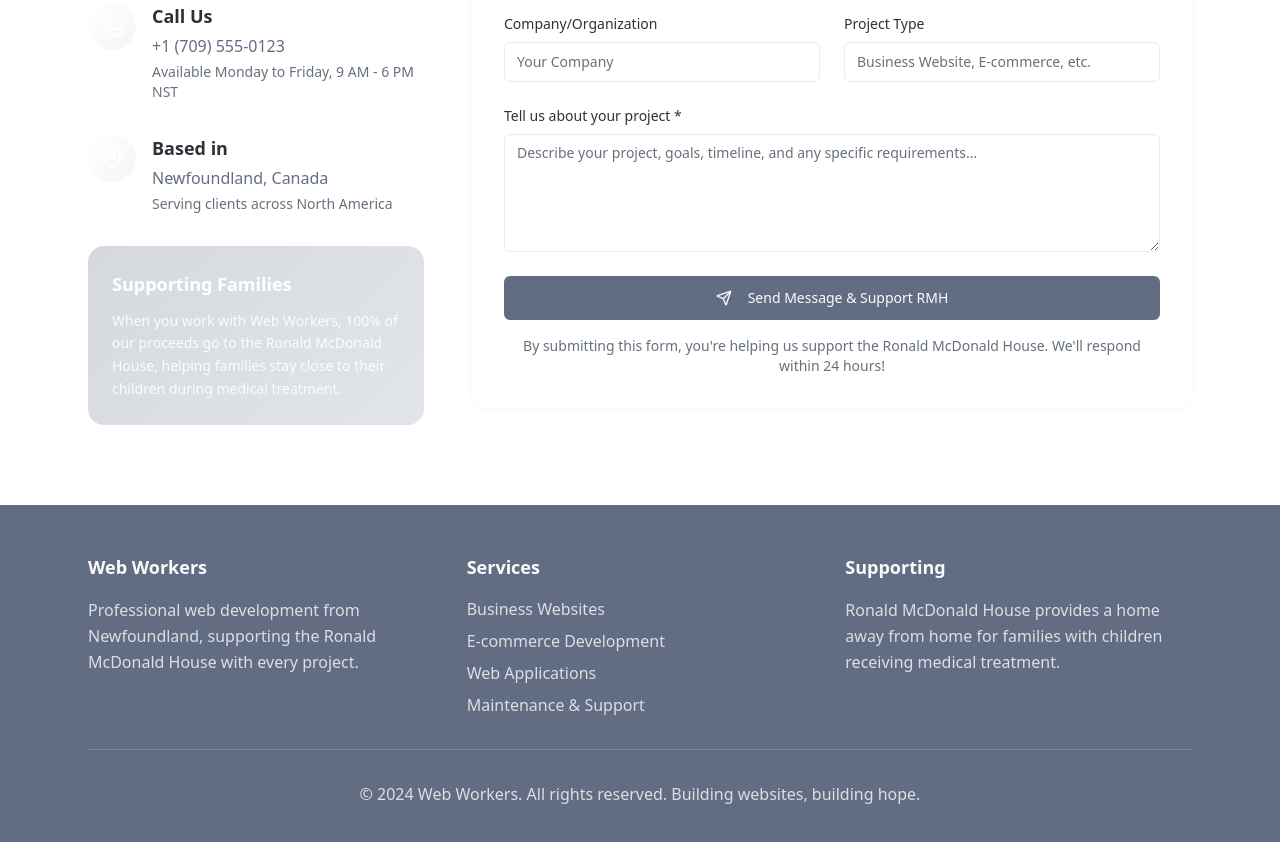
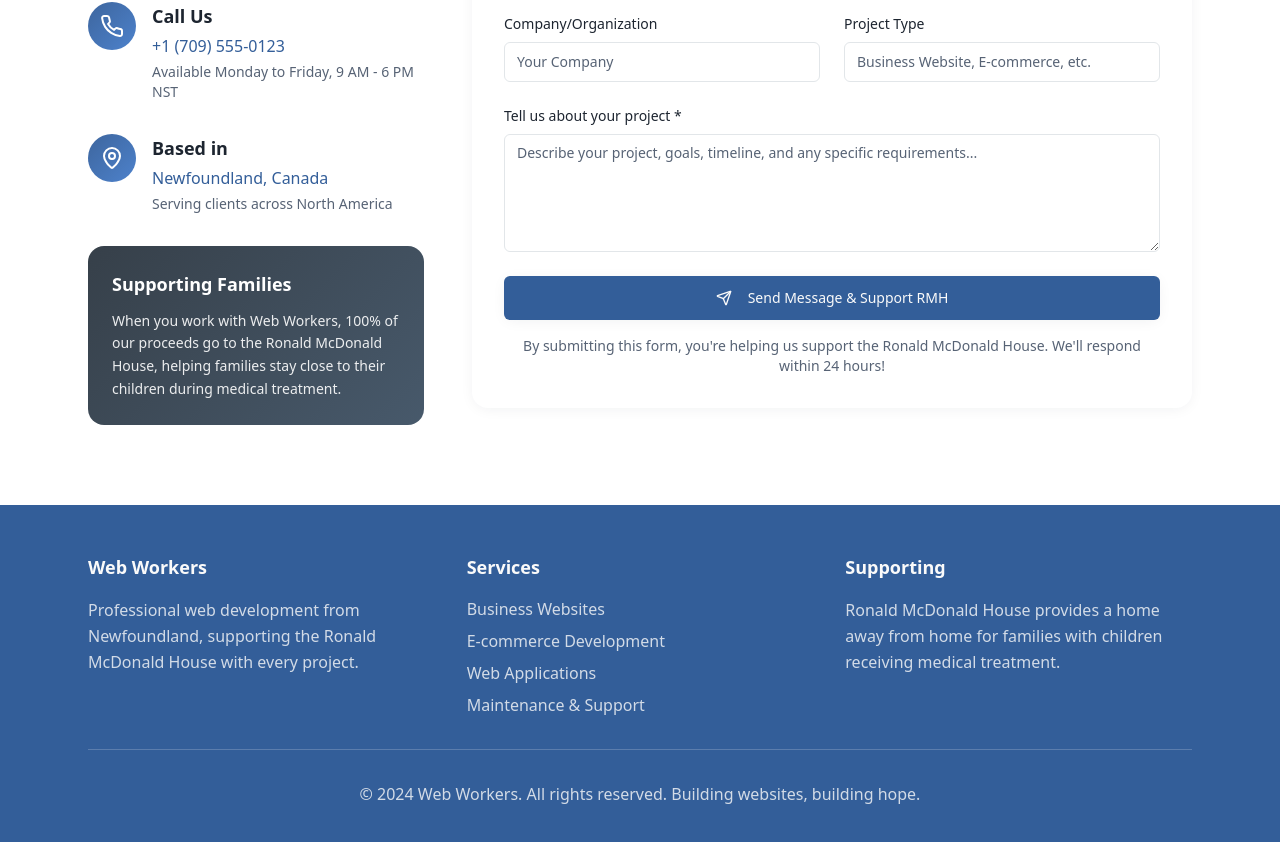
Before and after one commit to papiSKUNK/webworkers, a React (Vite) app: page / in a window 1280 px wide. Shown: the part 5681-6523 px from the top of the page. Built offline with nearby package versions, Linux system fonts and the light colour scheme; the HTML template or start-up script is replaced by a standard one.

Commit message:
Refine clarity and professionalism

```diff
--- a/src/components/Hero.tsx
+++ b/src/components/Hero.tsx
@@ -3,38 +3,38 @@ import heroImage from "@/assets/hero-image.jpg";
 
 const Hero = () => {
   return (
-    <section className="relative min-h-screen flex items-center justify-center bg-background overflow-hidden">
+    <section className="relative min-h-screen flex items-center justify-center bg-gradient-hero overflow-hidden">
       <div className="absolute inset-0 z-0">
         <img
           src={heroImage}
           alt="Web Workers development team workspace"
-          className="w-full h-full object-cover opacity-5"
+          className="w-full h-full object-cover opacity-15"
         />
       </div>
 
       <div className="relative z-10 max-w-4xl mx-auto px-6 text-center">
         <div className="animate-fade-in">
-          <h1 className="text-4xl md:text-6xl font-semibold text-foreground mb-6 leading-tight">
+          <h1 className="text-4xl md:text-6xl font-semibold text-white mb-6 leading-tight drop-shadow-sm">
             Professional Websites
-            <span className="block text-primary">for a Good Cause</span>
+            <span className="block text-white/95">for a Good Cause</span>
           </h1>
 
-          <p className="text-lg md:text-xl text-muted-foreground mb-8 max-w-2xl mx-auto leading-relaxed">
+          <p className="text-lg md:text-xl text-white/90 mb-8 max-w-2xl mx-auto leading-relaxed drop-shadow-sm">
             We're Web Workers—two young developers from Newfoundland building clean, responsive websites while supporting the Ronald McDonald House with every project.
           </p>
 
           <div className="flex flex-col sm:flex-row gap-4 justify-center items-center">
-            <Button size="lg" className="px-8 py-3">
+            <Button size="lg" className="px-8 py-3 bg-white text-primary hover:bg-white/95 shadow-elevated">
               Work With Us
             </Button>
-            <Button variant="outline" size="lg" className="px-8 py-3">
+            <Button variant="outline" size="lg" className="px-8 py-3 border-white/40 text-white bg-white/10 hover:bg-white/20 backdrop-blur-sm">
               Learn Our Story
             </Button>
           </div>
         </div>
       </div>
 
-      <div className="absolute bottom-8 left-1/2 transform -translate-x-1/2 text-muted-foreground animate-bounce">
+      <div className="absolute bottom-8 left-1/2 transform -translate-x-1/2 text-white/70 animate-bounce">
         <svg className="w-6 h-6" fill="none" stroke="currentColor" viewBox="0 0 24 24">
           <path strokeLinecap="round" strokeLinejoin="round" strokeWidth={2} d="M19 14l-7 7m0 0l-7-7m7 7V3" />
         </svg>
--- a/src/components/ui/button.tsx
+++ b/src/components/ui/button.tsx
@@ -9,10 +9,10 @@ const buttonVariants = cva(
   {
     variants: {
       variant: {
-        default: "bg-primary text-primary-foreground hover:bg-primary/90",
+        default: "bg-primary text-primary-foreground hover:bg-primary/90 shadow-soft hover:shadow-warm",
         destructive: "bg-destructive text-destructive-foreground hover:bg-destructive/90",
         outline: "border border-input bg-background hover:bg-accent hover:text-accent-foreground",
-        secondary: "bg-secondary text-secondary-foreground hover:bg-secondary/80",
+        secondary: "bg-secondary text-secondary-foreground hover:bg-secondary/90 shadow-soft",
         ghost: "hover:bg-accent hover:text-accent-foreground",
         link: "text-primary underline-offset-4 hover:underline",
       },
--- a/src/index.css
+++ b/src/index.css
@@ -8,46 +8,46 @@
   :root {
     /* Core Brand Colors */
     --background: 0 0% 100%;
-    --foreground: 220 10% 20%;
+    --foreground: 215 25% 15%;
 
-    /* Simple Primary - Soft Blue */
-    --primary: 220 15% 45%;
+    /* Professional Primary - Clear Blue */
+    --primary: 215 50% 40%;
     --primary-foreground: 0 0% 98%;
-    --primary-glow: 220 20% 55%;
+    --primary-glow: 215 55% 50%;
 
-    /* Simple Secondary - Light Gray */
-    --secondary: 210 10% 85%;
-    --secondary-foreground: 220 10% 20%;
-    --secondary-glow: 210 15% 90%;
+    /* Clean Secondary - Professional Gray */
+    --secondary: 210 15% 25%;
+    --secondary-foreground: 0 0% 98%;
+    --secondary-glow: 210 20% 35%;
 
-    /* Simple Accent - Muted Blue */
-    --accent: 210 20% 65%;
+    /* Clear Accent - Trustworthy Teal */
+    --accent: 180 35% 45%;
     --accent-foreground: 0 0% 98%;
 
     /* Neutral Palette */
-    --muted: 210 10% 96%;
-    --muted-foreground: 215 10% 45%;
+    --muted: 210 20% 95%;
+    --muted-foreground: 215 15% 40%;
     --card: 0 0% 100%;
-    --card-foreground: 220 10% 20%;
+    --card-foreground: 215 25% 15%;
     --popover: 0 0% 100%;
-    --popover-foreground: 220 10% 20%;
+    --popover-foreground: 215 25% 15%;
 
     /* Interactive States */
-    --destructive: 0 50% 50%;
+    --destructive: 0 65% 50%;
     --destructive-foreground: 0 0% 98%;
-    --border: 210 15% 85%;
-    --input: 210 10% 92%;
-    --ring: 220 15% 45%;
+    --border: 210 20% 85%;
+    --input: 210 15% 90%;
+    --ring: 215 50% 40%;
 
-    /* Simplified Design Elements */
-    --gradient-hero: linear-gradient(135deg, hsl(var(--background)), hsl(var(--muted)));
+    /* Clear Design Elements */
+    --gradient-hero: linear-gradient(135deg, hsl(var(--primary) / 0.95), hsl(var(--primary-glow) / 0.9));
     --gradient-warm: linear-gradient(135deg, hsl(var(--secondary)), hsl(var(--secondary-glow)));
     --gradient-subtle: linear-gradient(180deg, hsl(var(--background)), hsl(var(--muted)));
 
-    /* Soft Shadows */
-    --shadow-soft: 0 2px 10px -2px hsl(220 10% 20% / 0.05);
-    --shadow-warm: 0 4px 15px -4px hsl(220 10% 20% / 0.08);
-    --shadow-elevated: 0 6px 20px -6px hsl(220 10% 20% / 0.1);
+    /* Clear Shadows */
+    --shadow-soft: 0 2px 15px -3px hsl(215 25% 15% / 0.08);
+    --shadow-warm: 0 4px 20px -4px hsl(215 25% 15% / 0.12);
+    --shadow-elevated: 0 8px 30px -6px hsl(215 25% 15% / 0.15);
 
     /* Animation */
     --transition-smooth: all 0.3s cubic-bezier(0.4, 0, 0.2, 1);
```
